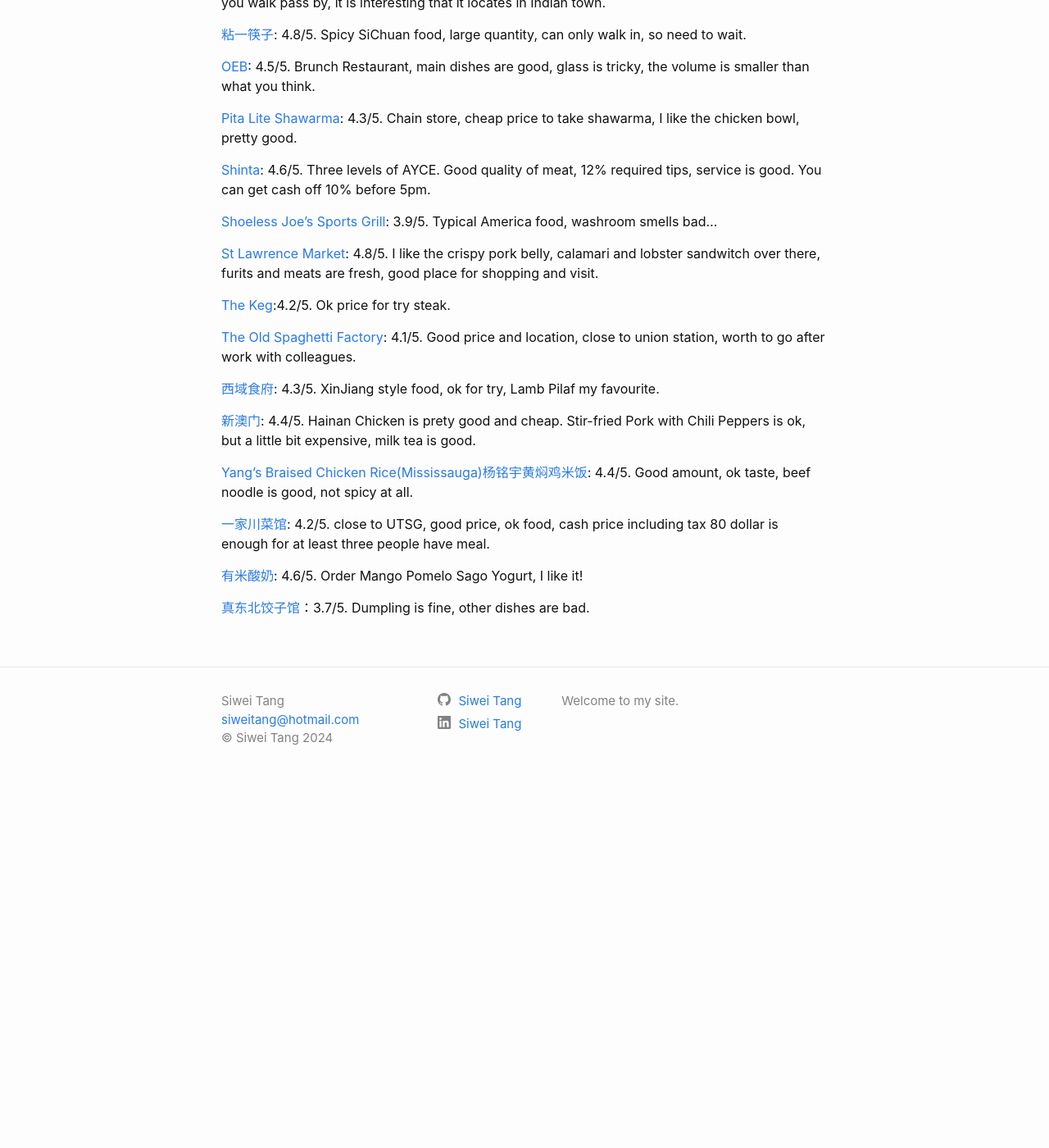
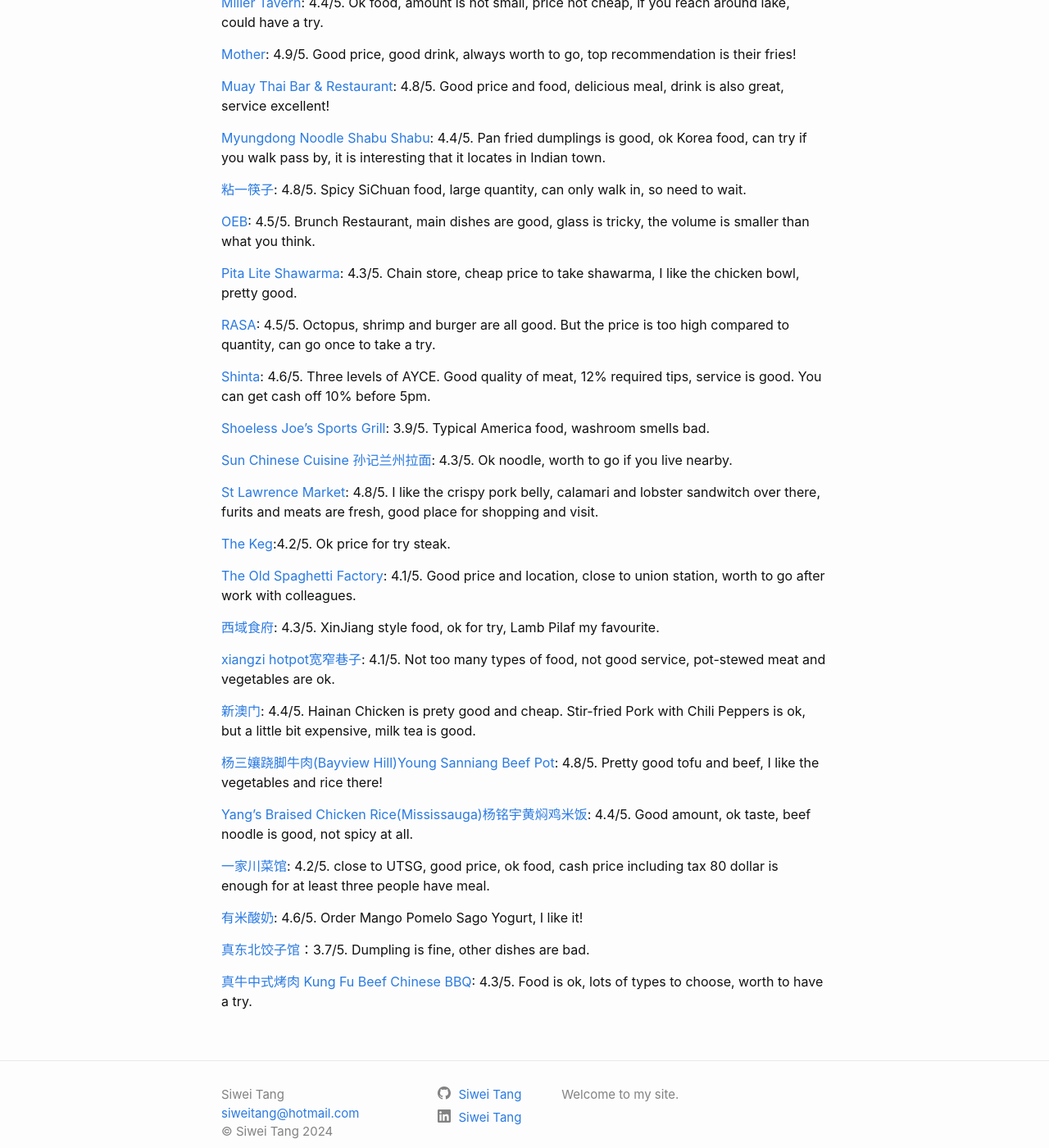
Before and after one commit to tangsiwei0831/portofolio, a Jekyll site: the page built from _Places/2022-07-11-Restaurants-01.md, in a window 1280 px wide and 1400 px high, scrolled down 1721 px. Shown: the whole window at 82% size. Built offline with Jekyll 4.4.1, drawn with Linux system fonts in a browser that asks for light colours; before the commit the page ends 2693 px from its top, so only the background shows below that; some of the changed text lies outside the part shown.

Commit message:
add content

```diff
--- a/_Places/2022-07-11-Restaurants-01.md
+++ b/_Places/2022-07-11-Restaurants-01.md
@@ -24,9 +24,13 @@ order: 1
 
 [DZO VIET EATERY](https://www.dzovieteatery.com/): 4.4/5. Good Vietnam food, too much oil on the food, price is good too.
 
+[EDNA + VITA](https://ednavita.com/): 4.4/5. Food is nice, the quantity is not that much, service always suurounds you, sometimes a little bit annoying.
+
 [Egg Club](https://eggclub.ca/): 4.5/5. A decent sandiwich, socre can be higher if price lower.
 
 [Egg Static](https://eggstatic.ca/home): 4.5/5. Good brunch food, nice drink, but service a little unprofessional.
+
+[Fox on John](https://www.foxonjohn.ca/): 4.7/5. The happy hour menu is so good, I order the spring roll, crispy chicken and truffle fries. Only truffle fries is just fine, a little bit too hard, compared to price, it is woth to go.
 
 [富来小厨](https://www.facebook.com/sangsfood/?locale=zh_CN): 4.5/5. Japanese toufu and Chiken hot pot is great, needs to book in advance.
 
@@ -35,6 +39,8 @@ order: 1
 [Fuwa Fuwa](https://www.fuwafuwapancakes.com/): 4.7/5. Delicious pancake, not that sweet, definitely worth to try. Drink just so so.
 
 [狗不理](http://goubuli.ca/): 3.9/5. Food are fine price not that cheap.
+
+[Gyubee 牛兵卫](https://www.gyubeejapanesegrill.com/): 4.2/5. A famous korea BBQ restaurant, ok to go with friends if you want to eat meat.
 
 [好兄弟烧烤](https://www.instagram.com/goodbrotherbbq/): 4.3/5. Ok taste, price not expensive with discount in cash.
 
@@ -82,9 +88,13 @@ order: 1
 
 [Pita Lite Shawarma](https://pitalite.com/): 4.3/5. Chain store, cheap price to take shawarma, I like the chicken bowl, pretty good.
 
+[RASA](https://www.rasabar.ca/): 4.5/5. Octopus, shrimp and burger are all good. But the price is too high compared to quantity, can go once to take a try.
+
 [Shinta](https://shintabbq.ca/): 4.6/5. Three levels of AYCE. Good quality of meat, 12% required tips, service is good. You can get cash off 10% before 5pm.
 
-[Shoeless Joe's Sports Grill](https://shoelessjoes.ca/): 3.9/5. Typical America food, washroom smells bad...
+[Shoeless Joe's Sports Grill](https://shoelessjoes.ca/): 3.9/5. Typical America food, washroom smells bad.
+
+[Sun Chinese Cuisine 孙记兰州拉面](https://order.mealkeyway.com/customer/release/index?mid=31313976723430517a6b59556249366e772b646574513d3d#/main): 4.3/5. Ok noodle, worth to go if you live nearby.
 
 [St Lawrence Market](http://www.stlawrencemarket.com/): 4.8/5. I like the crispy pork belly, calamari and lobster sandwitch over there, furits and meats are fresh, good place for shopping and visit.
 
@@ -94,7 +104,11 @@ order: 1
 
 [西域食府](https://magicaltasteofchina.com/dt476): 4.3/5. XinJiang style food, ok for try, Lamb Pilaf my favourite.
 
+[xiangzi hotpot宽窄巷子](https://xiangzihotpot.com/): 4.1/5. Not too many types of food, not good service, pot-stewed meat and vegetables are ok.
+
 [新澳门](https://ruademacau.com/): 4.4/5. Hainan Chicken is prety good and cheap. Stir-fried Pork with Chili Peppers is ok, but a little bit expensive, milk tea is good.
+
+[杨三孃跷脚牛肉(Bayview Hill)Young Sanniang Beef Pot](https://www.ubereats.com/ca/store/young-sanniang-beef-potbayview-hill%E6%9D%A8%E4%B8%89%E5%AD%83%E8%B7%B7%E8%84%9A%E7%89%9B%E8%82%89/QYuNRLa0Uh2KAoORA1Tvsg): 4.8/5. Pretty good tofu and beef, I like the vegetables and rice there!
 
 [Yang's Braised Chicken Rice(Mississauga)杨铭宇黄焖鸡米饭](https://order.mrsdigi.com/485316193107080/10e622c2-67f2-50ca-aaad-148f1916abe9#/splash-screen): 4.4/5. Good amount, ok taste, beef noodle is good, not spicy at all.
 
@@ -103,3 +117,5 @@ order: 1
 [有米酸奶](https://www.yomiesriceyogurt.com/): 4.6/5. Order Mango Pomelo Sago Yogurt, I like it!
 
 [真东北饺子馆](https://kb.51.ca/item/18)：3.7/5. Dumpling is fine, other dishes are bad.
+
+[真牛中式烤肉 Kung Fu Beef Chinese BBQ](https://www.yelp.ca/biz/kung-fu-beef-chinese-bbq-%E7%9C%9F%E7%89%9B%E4%B8%AD%E5%BC%8F%E7%83%A4%E8%82%89-toronto): 4.3/5. Food is ok, lots of types to choose, worth to have a try.
--- a/_config.yml
+++ b/_config.yml
@@ -54,6 +54,10 @@ collections:
     output: true
     permalink: /portfolio/:path/
     sort_by: order
+  Algorithm:
+    output: true
+    permalink: /portfolio/:path/
+    sort_by: order
 
 
 # Exclude from processing.
```
Also changed, not shown: _Bugs/Oracle.md (added, +20 -0 lines), _Places/2024-06-16-play-01.md (+3 -1 lines), tech/_posts/2023-05-21-Algorithm.md (renamed from tech/_posts/2023-05-21-Leetcode.md, +1 -1 lines), tech/_posts/2024-06-16-Learn.md (+1 -1 lines), README.md.
